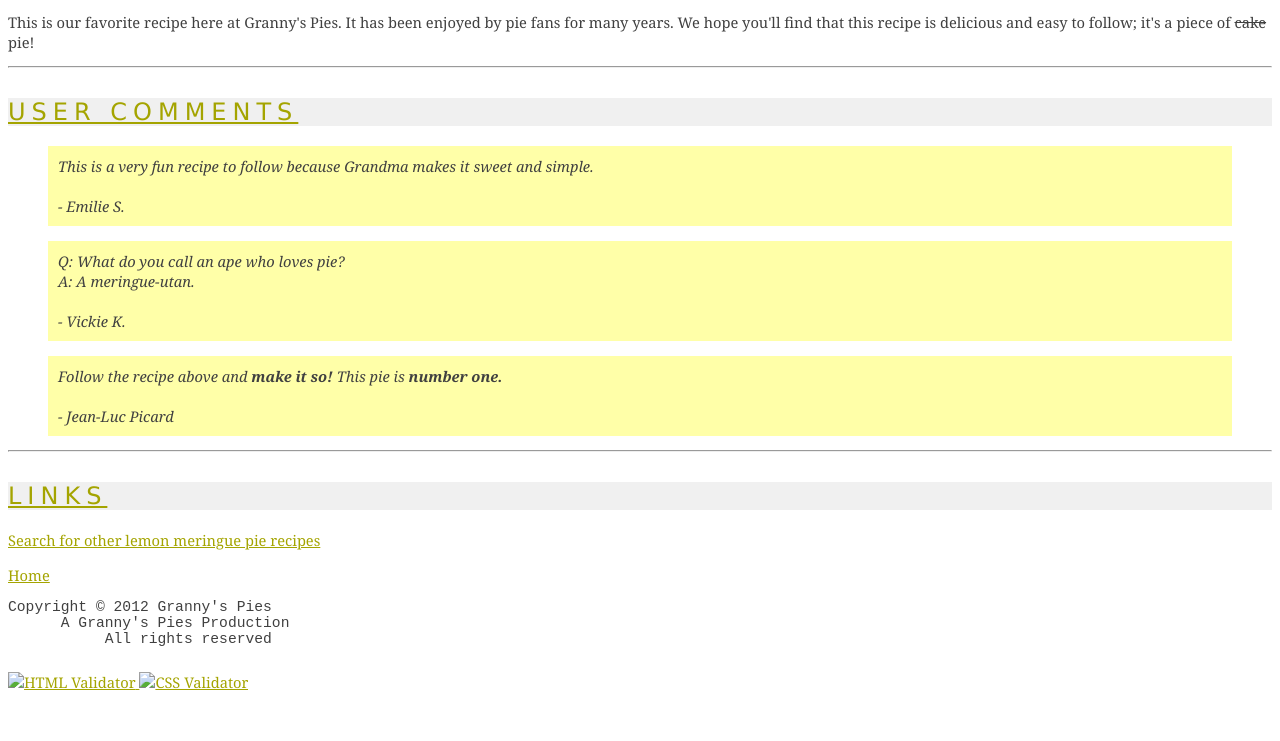
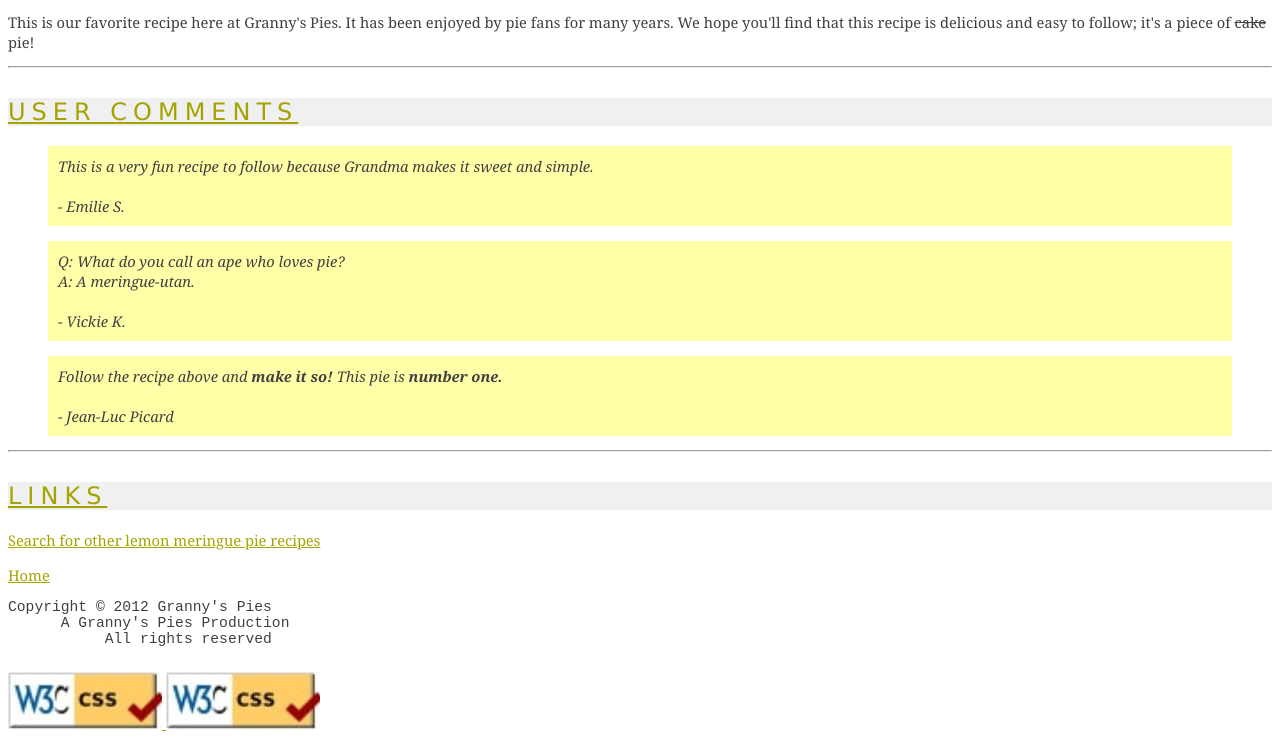
Before and after one commit to ando7-prog/Granny-s_pie, a plain HTML site: page pie.html in a window 1280 px wide. Shown: the part 1226-1967 px from the top of the page. Before the commit the page ends 1926 px from the top, so only its background shows below. Drawn offline with Linux system fonts and the light colour scheme.

Commit message:
Add images

```diff
--- a/pie.html
+++ b/pie.html
@@ -126,7 +126,6 @@ This pie is <strong>number one.</strong>
 Search for other lemon meringue pie recipes
 </a>
 </p>
-
 <p>
 <a href="index.html">Home</a>
 </p>
@@ -138,11 +137,11 @@ Copyright © 2012 Granny's Pies
 </pre>
 
 <a href="http://validator.w3.org/check/referer">
-<img src="images/w3c-html.png" alt="HTML Validator">
+<img src="images/w3c-css.JPG" alt="HTML Validator">
 </a>
 
 <a href="http://jigsaw.w3.org/css-validator/check/referer">
-<img src="images/w3c-css.png" alt="CSS Validator">
+<img src="images/w3c-css.JPG" alt="CSS Validator">
 </a>
 
 </body>
```
Also changed, not shown: images/w3c-css.JPG (added), images/w3c-html.JPG (added).
